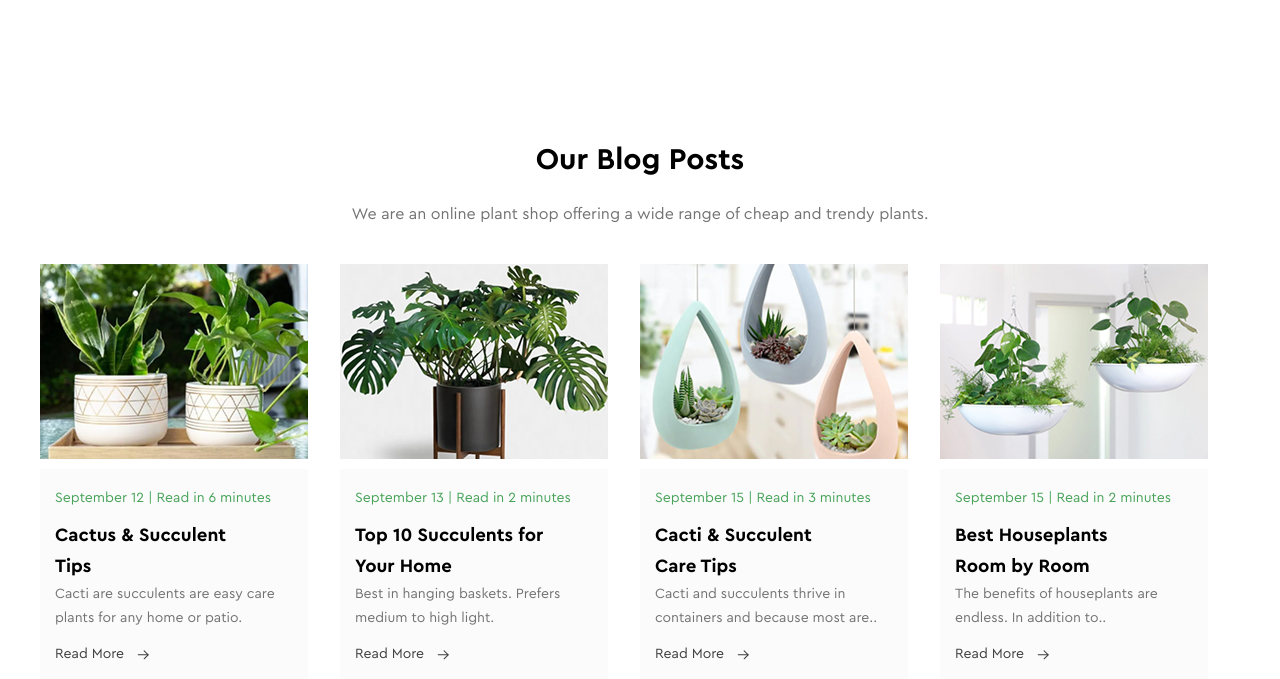
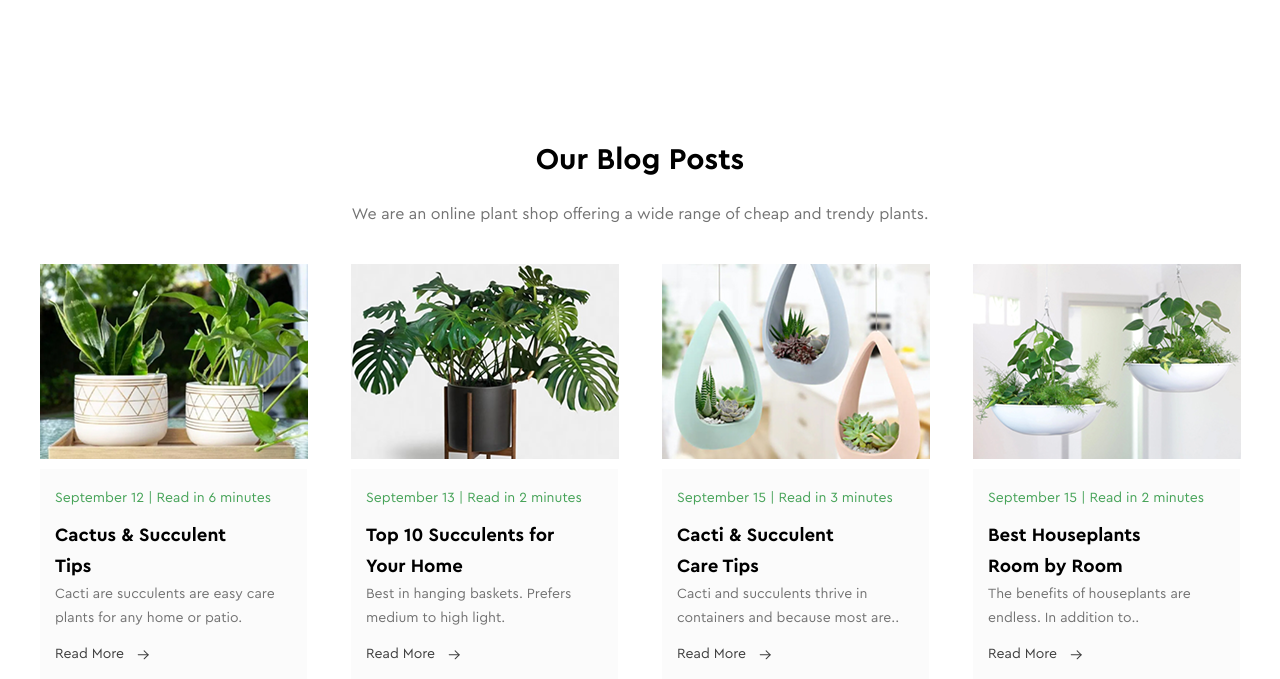
Before and after one commit to 0laSonova/greenshop.io, a plain HTML site: page index.html in a window 1280 px wide. Shown: the part 2410-3089 px from the top of the page. Drawn offline with Linux system fonts and the light colour scheme; files whose address does not match are found by name.

Commit message:
bug fixes

```diff
--- a/styles/style.css
+++ b/styles/style.css
@@ -379,10 +379,12 @@ li.active_page a {
 .blog_posts {
   display: flex;
   justify-content: space-between;
+  gap: 44px;
 }
 .blog_posts_card {
-  width: 25%;
+  width: calc((100% - 132px) / 4);
 }
+
 .blog_posts_card__text {
   max-width: 268px;
   padding: 9px 11px 12px 15px;
@@ -432,5 +434,5 @@ s .blog_posts_card__text h3 {
   position: absolute;
   left: 80px;
   top: 0;
-  color: #46a358\;
+  color: #46a358\;;
 }
```
